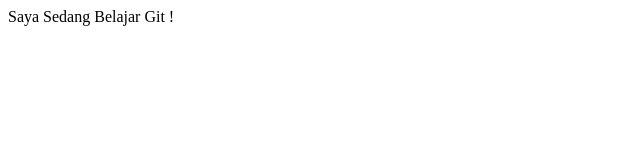
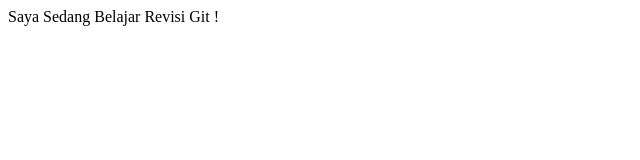
Before and after one commit to rachmadyassera/belajar-git, a plain HTML site: page index.html in a window 1280 px wide. Shown: the full height of the page, 0-640 px from the left. Drawn offline with Linux system fonts and the light colour scheme.

Commit message:
revisi file index

```diff
--- a/index.html
+++ b/index.html
@@ -2,9 +2,9 @@
 <head>
     <meta charset="UTF-8">
     <meta name="viewport" content="width=device-width, initial-scale=1.0">
-    <title>Belajar Git</title>
+    <title>Belajar Revisi Git</title>
 </head>
 <body>
-    <p>Saya Sedang Belajar Git !</p>
+    <p>Saya Sedang Belajar Revisi Git !</p>
 </body>
 </html>
```
